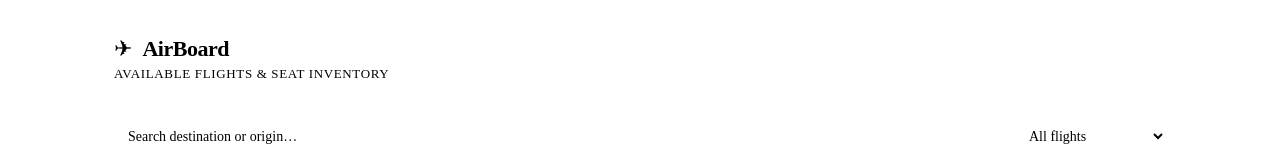
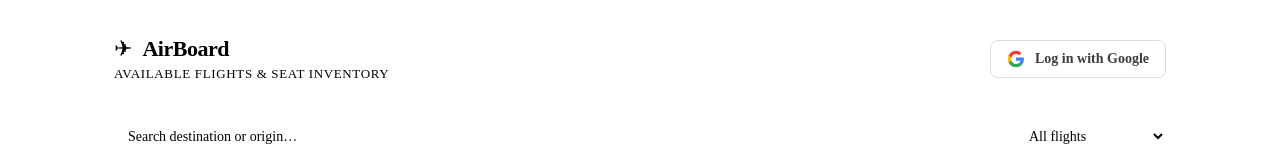
Before and after one commit to RACunderskrt/WebService-front, a Vue app: page / in a window 1280 px wide. Shown: the top 160 px of the page. Built offline with nearby package versions, Linux system fonts and the light colour scheme; no server answers.

Commit message:
connect with google added

```diff
--- a/src/views/TicketView.vue
+++ b/src/views/TicketView.vue
@@ -3,11 +3,35 @@
     <!-- Header -->
     <header class="header">
       <div class="header-inner">
-        <div class="brand">
-          <span class="brand-icon">✈</span>
-          <span class="brand-name">AirBoard</span>
+        <div class="header-left">
+          <div class="brand">
+            <span class="brand-icon">✈</span>
+            <span class="brand-name">AirBoard</span>
+          </div>
+          <p class="header-sub">Available Flights & Seat Inventory</p>
         </div>
-        <p class="header-sub">Available Flights & Seat Inventory</p>
+
+        <!-- Auth -->
+        <div class="header-auth">
+          <!-- Logged in -->
+          <div v-if="user" class="user-info">
+            <div class="user-avatar">{{ userInitial }}</div>
+            <div class="user-details">
+              <span class="user-name">{{ user.name }}</span>
+              <span class="user-email">{{ user.email }}</span>
+            </div>
+          </div>
+          <!-- Logged out -->
+          <button v-else class="btn-login" @click="loginWithGoogle">
+            <svg class="google-icon" viewBox="0 0 24 24" xmlns="http://www.w3.org/2000/svg">
+              <path d="M22.56 12.25c0-.78-.07-1.53-.2-2.25H12v4.26h5.92c-.26 1.37-1.04 2.53-2.21 3.31v2.77h3.57c2.08-1.92 3.28-4.74 3.28-8.09z" fill="#4285F4"/>
+              <path d="M12 23c2.97 0 5.46-.98 7.28-2.66l-3.57-2.77c-.98.66-2.23 1.06-3.71 1.06-2.86 0-5.29-1.93-6.16-4.53H2.18v2.84C3.99 20.53 7.7 23 12 23z" fill="#34A853"/>
+              <path d="M5.84 14.09c-.22-.66-.35-1.36-.35-2.09s.13-1.43.35-2.09V7.07H2.18C1.43 8.55 1 10.22 1 12s.43 3.45 1.18 4.93l3.66-2.84z" fill="#FBBC05"/>
+              <path d="M12 5.38c1.62 0 3.06.56 4.21 1.64l3.15-3.15C17.45 2.09 14.97 1 12 1 7.7 1 3.99 3.47 2.18 7.07l3.66 2.84c.87-2.6 3.3-4.53 6.16-4.53z" fill="#EA4335"/>
+            </svg>
+            Log in with Google
+          </button>
+        </div>
       </div>
     </header>
 
@@ -48,8 +72,65 @@
 </template>
 
 <script setup>
-import { ref, computed } from 'vue'
+import { ref, computed, onMounted } from 'vue'
 import TicketComponent from '@/components/TicketComponent.vue'
+
+// ── Auth state ────────────────────────────────────────────────────────────────
+const user = ref(null)
+
+const userInitial = computed(() =>
+  user.value?.name?.charAt(0).toUpperCase() ?? '?'
+)
+
+// On mount, check if the user is already logged in (e.g. via session cookie)
+onMounted(async () => {
+  try {
+    const res = await fetch('http://localhost:3000/me', { credentials: 'include' })
+    if (res.ok) {
+      user.value = await res.json()
+    }
+  } catch {
+    // Not logged in or server unreachable — stay as guest
+  }
+})
+
+// Open OAuth in a popup so the user never leaves the app.
+// Your backend callback route should end with a small HTML page that calls:
+//   window.opener.postMessage({ name: '...', email: '...' }, '*')
+//   window.close()
+const loginWithGoogle = () => {
+  const width  = 500
+  const height = 600
+  const left   = window.screenX + (window.outerWidth  - width)  / 2
+  const top    = window.screenY + (window.outerHeight - height) / 2
+
+  const popup = window.open(
+    'http://localhost:3000/oauthgoogle',
+    'google-oauth',
+    `width=${width},height=${height},left=${left},top=${top},resizable=yes,scrollbars=yes`
+  )
+
+  // Listen for the user data sent back from the popup
+  const onMessage = (event) => {
+    // Restrict to messages from your backend origin
+    if (event.origin !== 'http://localhost:3000') return
+    if (!event.data?.email) return
+
+    user.value = event.data
+    window.removeEventListener('message', onMessage)
+    if (popup && !popup.closed) popup.close()
+  }
+
+  window.addEventListener('message', onMessage)
+
+  // Clean up listener if the user closes the popup manually
+  const pollClosed = setInterval(() => {
+    if (popup?.closed) {
+      window.removeEventListener('message', onMessage)
+      clearInterval(pollClosed)
+    }
+  }, 500)
+}
 
 // ── Reactive state ───────────────────────────────────────────────────────────
 const search             = ref('')
@@ -130,5 +211,127 @@ const filteredFlights = computed(() =>
 </script>
 
 <style scoped>
-@import "src/style/style.css"
+@import url('https://fonts.googleapis.com/css2?family=Space+Grotesk:wght@400;500;600;700&family=JetBrains+Mono:wght@400;500&display=swap');
+
+/* ── Design tokens (shared via CSS custom properties) ───────────────────────*/
+:root {
+  --sky:    #0A1628;
+  --mid:    #102040;
+  --card:   #13263E;
+  --line:   #1E3A5A;
+  --accent: #4DB8FF;
+  --go:     #22D98C;
+  --warn:   #F59E0B;
+  --full:   #EF4444;
+  --text:   #E8F4FF;
+  --muted:  #7AAAC8;
+  --mono:   'JetBrains Mono', monospace;
+  --sans:   'Space Grotesk', sans-serif;
+}
+
+*, *::before, *::after { box-sizing: border-box; margin: 0; padding: 0; }
+
+.app {
+  min-height: 100vh;
+  background: var(--sky);
+  font-family: var(--sans);
+  color: var(--text);
+}
+
+/* Header */
+.header {
+  background: linear-gradient(135deg, var(--mid) 0%, #0D1E38 100%);
+  border-bottom: 1px solid var(--line);
+  padding: 28px 0 24px;
+}
+.header-inner { max-width: 1100px; margin: 0 auto; padding: 0 24px; display: flex; align-items: center; justify-content: space-between; gap: 16px; }
+.header-left { display: flex; flex-direction: column; }
+.brand { display: flex; align-items: center; gap: 10px; margin-bottom: 4px; }
+.brand-icon { font-size: 22px; color: var(--accent); }
+.brand-name { font-size: 22px; font-weight: 700; letter-spacing: -0.5px; color: var(--text); }
+.header-sub { font-size: 13px; color: var(--muted); letter-spacing: 0.05em; text-transform: uppercase; }
+
+/* Filters */
+.filters-bar {
+  background: var(--mid);
+  border-bottom: 1px solid var(--line);
+  padding: 14px 0;
+  position: sticky;
+  top: 0;
+  z-index: 10;
+}
+.filters-inner { max-width: 1100px; margin: 0 auto; padding: 0 24px; display: flex; gap: 12px; }
+.search-input,
+.filter-select {
+  background: var(--sky);
+  border: 1px solid var(--line);
+  color: var(--text);
+  font-family: var(--sans);
+  font-size: 14px;
+  padding: 8px 14px;
+  border-radius: 6px;
+  outline: none;
+  transition: border-color 0.2s;
+}
+.search-input { flex: 1; }
+.search-input::placeholder { color: var(--muted); }
+.search-input:focus,
+.filter-select:focus { border-color: var(--accent); }
+.filter-select option { background: var(--sky); }
+
+/* Main */
+.main { max-width: 1100px; margin: 0 auto; padding: 32px 24px 64px; }
+.empty-state { text-align: center; padding: 80px 0; color: var(--muted); }
+.empty-icon  { font-size: 40px; display: block; margin-bottom: 12px; }
+
+/* Grid */
+.flights-grid {
+  display: grid;
+  grid-template-columns: repeat(auto-fill, minmax(320px, 1fr));
+  gap: 20px;
+}
+
+/* Auth */
+.header-auth { flex-shrink: 0; }
+
+.btn-login {
+  display: flex;
+  align-items: center;
+  gap: 10px;
+  padding: 9px 16px;
+  background: #fff;
+  color: #3c3c3c;
+  font-family: var(--sans);
+  font-size: 14px;
+  font-weight: 600;
+  border-radius: 8px;
+  text-decoration: none;
+  border: 1px solid #dadce0;
+  transition: box-shadow 0.15s, opacity 0.15s;
+  white-space: nowrap;
+}
+.btn-login:hover { box-shadow: 0 2px 8px rgba(0,0,0,0.25); opacity: 0.92; }
+.google-icon { width: 18px; height: 18px; flex-shrink: 0; }
+
+.user-info {
+  display: flex;
+  align-items: center;
+  gap: 12px;
+}
+.user-avatar {
+  width: 38px;
+  height: 38px;
+  border-radius: 50%;
+  background: var(--accent);
+  color: var(--sky);
+  font-size: 16px;
+  font-weight: 700;
+  display: flex;
+  align-items: center;
+  justify-content: center;
+  flex-shrink: 0;
+}
+.user-details { display: flex; flex-direction: column; }
+.user-name  { font-size: 14px; font-weight: 600; color: var(--text); }
+.user-email { font-size: 12px; color: var(--muted); }
 </style>
```
Also changed, not shown: src/style/style.css (line endings or trailing spaces).
